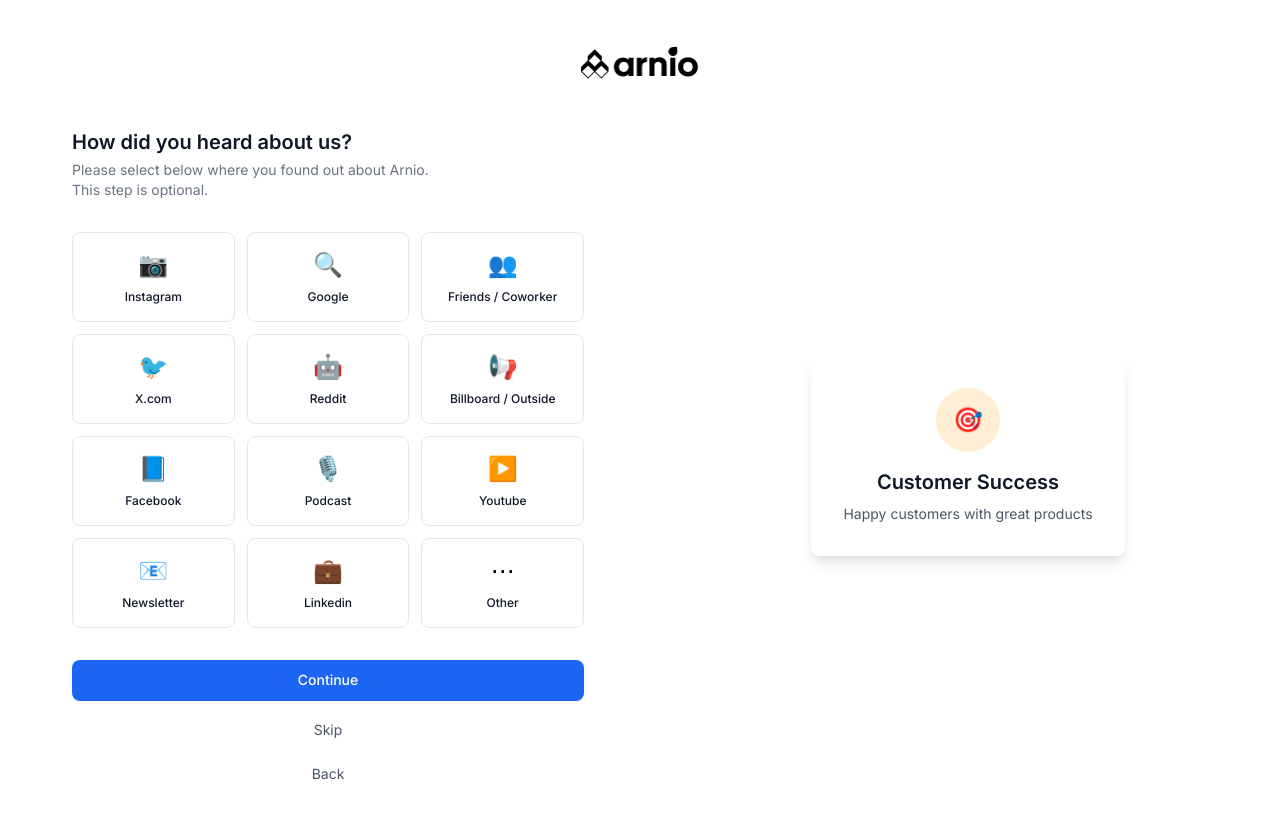
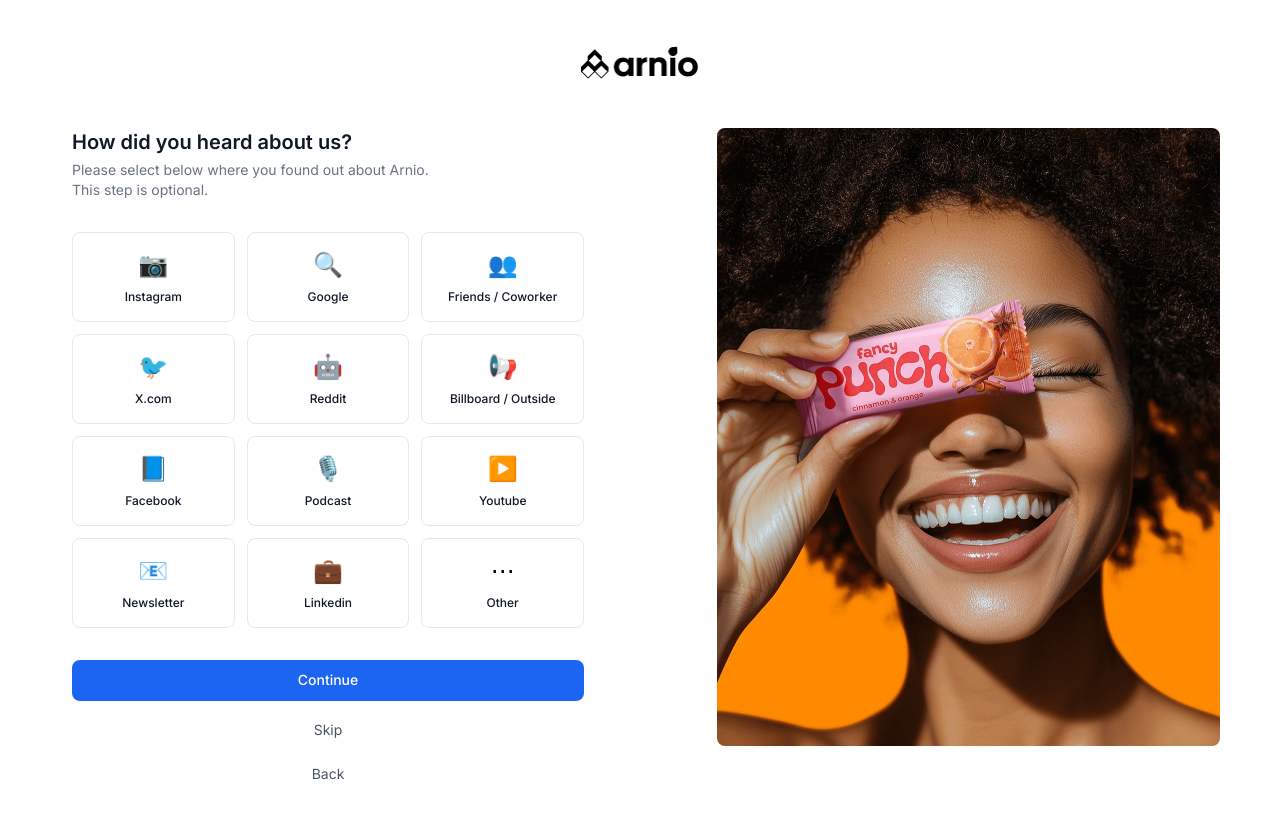
Before and after one commit to asif-zulfiqar/arnio-saas, a Next.js app: page /preferences in a window 1280 px wide. Shown: the top 818 px of the page. Built offline with nearby package versions, Linux system fonts and the light colour scheme.

Commit message:
fix: signup ui updated

```diff
--- a/components/auth/SignupLayout.jsx
+++ b/components/auth/SignupLayout.jsx
@@ -49,20 +49,14 @@ const SignupLayout = ({ children, step = 1 }) => {
 
       case 4: // Preferences page
         return (
-          <div className="flex flex-col justify-center items-center">
-            <div className="relative w-full max-w-md bg-white rounded-lg shadow-lg p-8">
-              <div className="text-center">
-                <div className="w-16 h-16 bg-orange-100 rounded-full flex items-center justify-center mx-auto mb-4">
-                  <span className="text-2xl">🎯</span>
-                </div>
-                <h3 className="text-xl font-semibold text-gray-900 mb-2">
-                  Customer Success
-                </h3>
-                <p className="text-gray-600 text-sm">
-                  Happy customers with great products
-                </p>
-              </div>
-            </div>
+          <div className="h-full">
+            <Image
+              src="/images/heard-us.png"
+              width={503}
+              height={618}
+              alt="image"
+              className="rounded-lg"
+            />
           </div>
         );
 
```
